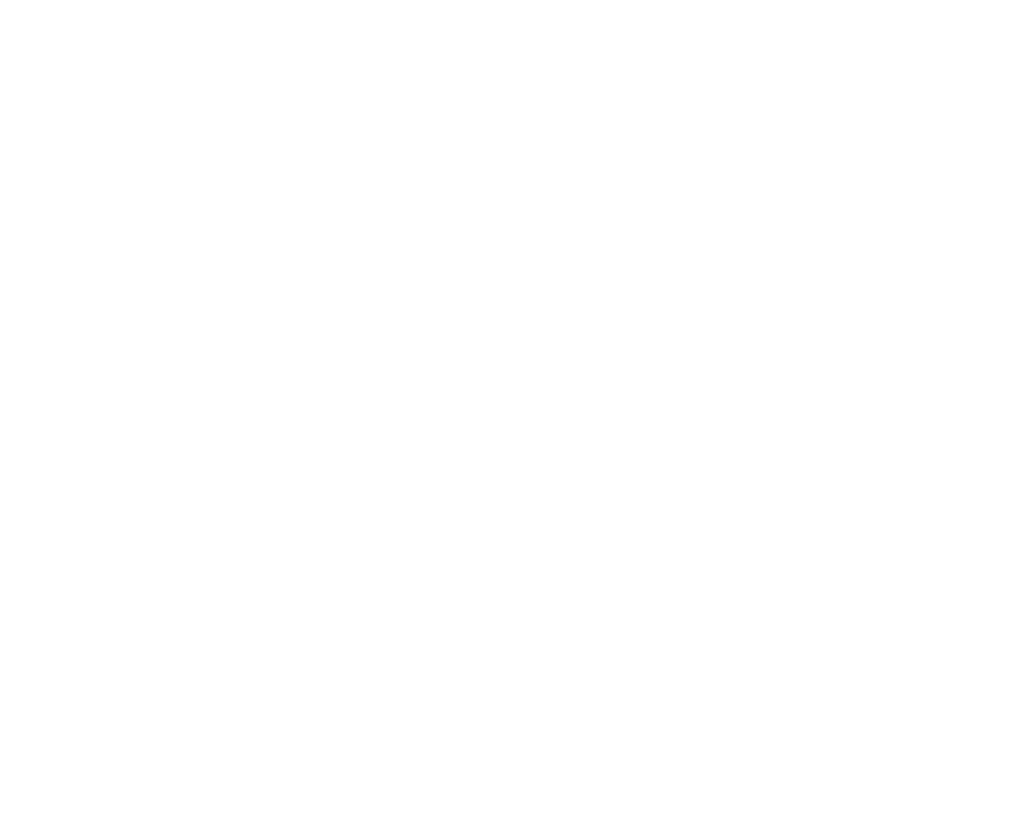
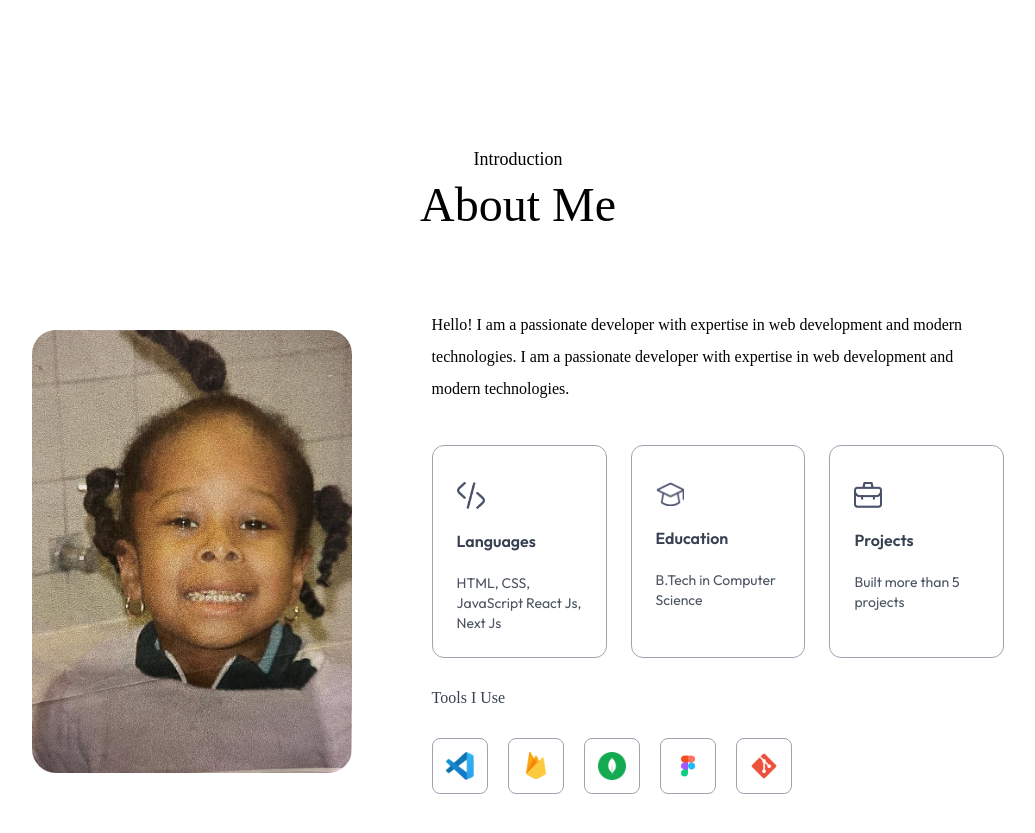
Before and after one commit to J-Tajheria/JR_Portfolio, a Next.js app in the folder portfolio/: page / in a window 1280 px wide. Shown: the part 695-1528 px from the top of the page, without its empty margins (122-1157 px from the left). Before the commit the page ends 800 px from the top, so only its background shows below. Built offline with nearby package versions, Linux system fonts and the light colour scheme; a web font is replaced by a local one.

Commit message:
Add about me section

```diff
--- /dev/null
+++ b/portfolio/app/components/Aboutme.js
@@ -0,0 +1,49 @@
+import React from 'react';
+import Image from 'next/image';
+import { assets, infoList, toolsData } from '@/assests/assets';
+
+const AboutMe = () => {
+    return (
+        <div className='w-full px-[12%] py-10 scroll-mt-20' id='about'>
+        <h4 className='text-center mb-2 text-lg font-Ovo'>Introduction</h4>
+        <h2 className='text-center text-5xl font-Ovo'>About Me</h2>
+        {/* About me section Columns */}
+        <div className='flex w-full flex-col lg:flex-row items-center gap-20 my-20'>
+            <div className='w-64 sm:w-80 rounded-3xl max-w-none'>
+            <Image
+                src={assets.portfolio_headshot}
+                alt="Profile picture"
+                className='w-full rounded-3xl'
+            />
+            </div>
+            <div className='flex-1'>
+            <p className='mb-10 max-w-2xl font-Ovo'>
+                Hello! I am a passionate developer with expertise in web development and modern technologies.
+                I am a passionate developer with expertise in web development and modern technologies.
+            </p>
+            <ul className='grid grid-cols-1 sm:grid-cols-3 gap-6 max-w-2xl'>
+                {infoList.map(({icon, iconDark, title, description}, index) => (
+                    <li key={index} className='border-[0.5px] border-gray-400 rounded-xl p-6 cursor-pointer
+                    hover:bg-lightHover hover:-translate-y-6 duration-500 hover:shadow-black'>
+                        <Image src={icon} alt={title} className='w-7 mt-3'/>
+                        <h3 className='my-4 font-semibold text-gray-700'>{title}</h3>
+                        <p className='text-gray-600 text-sm'>{description}</p>
+                    </li>
+                ))}
+            </ul>
+            <h4 className='my-6 text-gray-700 font-Ovo'>Tools I Use</h4>
+            <ul className='flex items-center gap-3 sm:gap-5'>
+                {toolsData.map((tool, index)=> (
+                    <li key={index} className='flex items-center justify-center w-12 sm:w-14 aspect-square border
+                    border-gray-400 rounded-lg cursor-pointer hover:-translate-y-6 duration-500'>
+                        <Image src={tool} alt='tool' className='w-5 sm:w-7'/>
+                    </li>
+                ))}
+            </ul>
+            </div>
+        </div>
+        </div>
+    )
+}
+
+export default AboutMe;
--- a/portfolio/app/components/Navbar.js
+++ b/portfolio/app/components/Navbar.js
@@ -1,8 +1,11 @@
 import { assets } from '@/assests/assets'
-import React, { useRef } from 'react'
+import React, { useRef, useState, useEffect } from 'react'
 import Image from 'next/image'
 
 const Navbar = () => {
+
+    const [isScrolled, setIsScrolled] = useState(false);
+
     const sideBar = useRef();
 
     const openSideBar = () => {
@@ -12,17 +15,29 @@
     const closeSideBar = () => {
         sideBar.current.style.transform = 'translateX(16rem)';
     }
+
+    // Will be used whenever the navbar gets mounted
+    useEffect(() => {
+        window.addEventListener('scroll', () => {
+            if(scrollY >  50) {
+                setIsScrolled(true);
+            } else {
+                setIsScrolled(false);
+            }
+        })
+    }, [])
+
 return (
     <>
     <div className='fixed top-0 right-0 w-11/12 -z-10 translate-y-[-80%]'>
         <Image src={assets.header_bg_color} alt="header_bg_color" className='w-full'/>
     </div>
     {/* Define different breakpoints for different screen sizes */}
-        <nav className='w-full fixed px-5 lg:px-8 xl:px-[8%] py-4 flex items-center justify-between z-50'>
+        <nav className={`w-full fixed px-5 lg:px-8 xl:px-[8%] py-4 flex items-center justify-between z-50 ${isScrolled ? 'bg-white bg-opacity-50 backdrop-blur-lg shadow-sm' : ''}`}>
             <a href="#top">
                 <Image src={assets.logo} alt="logo" className='w-28 cursor-pointer mr-14'/>
             </a>
-            <ul className='hidden md:flex items-center gap-6 lg:gap-8 rounded-full px-12 py-3 bg-white shadow-sm bg-opacity-50'>
+            <ul className={`hidden md:flex items-center gap-6 lg:gap-8 rounded-full px-12 py-3 ${isScrolled ? '' : 'bg-white shadow-sm bg-opacity-50'}`}>
                 <li>
                     <a className='font-Ovo' href="#top">Home</a>
                 </li>
--- a/portfolio/app/layout.js
+++ b/portfolio/app/layout.js
@@ -18,7 +18,8 @@
 
 export default function RootLayout({ children }) {
   return (
-    <html lang="en">
+    // scroll-smooth is used to make the page scroll smoothly
+    <html lang="en" className="scroll-smooth">
       <body
         className={`${outfit.className} ${ovo.className} antialiased leading-8 overflow-x-hidden`}
       >
--- a/portfolio/app/page.js
+++ b/portfolio/app/page.js
@@ -2,11 +2,14 @@
 import Image from "next/image";
 import Navbar from "./components/Navbar";
 import Header from "./components/Header";
+import AboutMe from "./components/Aboutme";
+
 export default function Home() {
   return (
     <>
       <Navbar />
       <Header />
+      <AboutMe />
     </>
   );
 }
--- a/portfolio/tailwind.config.js
+++ b/portfolio/tailwind.config.js
@@ -16,6 +16,10 @@
             Outfit: ['Outfit', 'sans-serif'],
             Ovo: ['Ovo', 'serif'],
         },
+        boxShadow: {
+          'black': '4px 4px 0 #000',
+          'white': '4px 4px 0 #fff',
+        },
     },
   },
   plugins: [],
```
